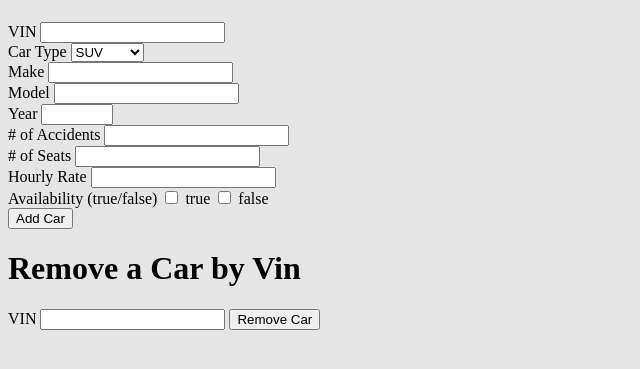
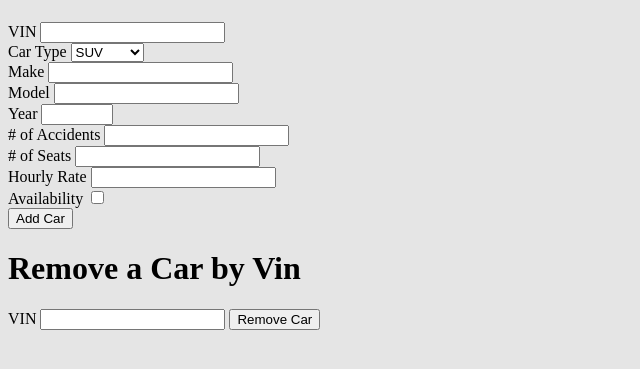
Before and after one commit to Leoism/CarRentalSystem, a Flask app: page /car in a window 1280 px wide. Shown: the part 58-427 px from the top of the page, without its empty margins (0-640 px from the left). Run offline with Flask 2, Linux system fonts and the light colour scheme; parts of the project's set-up code (start-up, migrations or seed data) failed here and were passed over; some libraries are stand-ins or nearby versions.

Commit message:
minor bug fixes

```diff
--- a/templates/car.html
+++ b/templates/car.html
@@ -38,11 +38,8 @@
         <label for="hourlyrate">Hourly Rate</label>
         <input id="hourlyrate" type="number" min="0" />
         <br>
-        <label for="availability">Availability (true/false)</label>
+        <label for="availability">Availability</label>
         <input id="availability" type="checkbox" />
-        <label for="availability">true</label>
-        <input id="availability" type="checkbox" />
-        <label for="availability">false</label>
         <br>
         <button onclick="addCar()">Add Car</button>
     </div>
```
